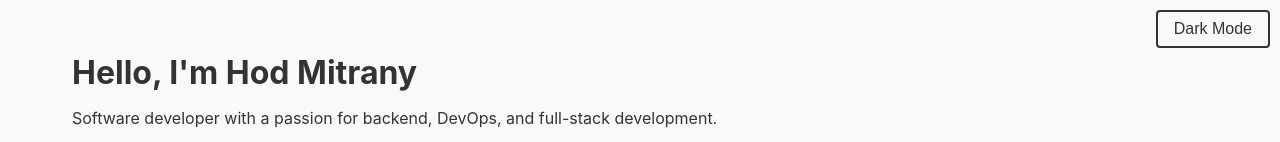
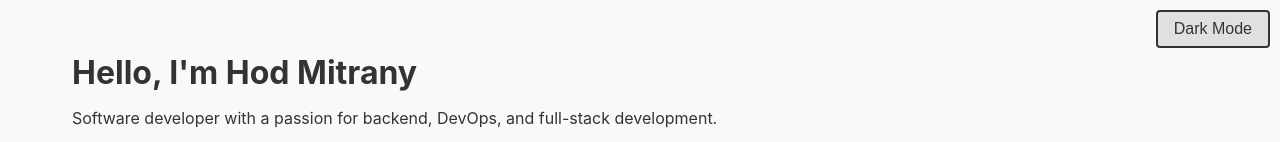
Before and after one commit to hod25/Portfolio, a Next.js app: page / in a window 1280 px wide. In both pictures the pointer is over the button "Dark Mode". Shown: the top 142 px of the page. Built offline with nearby package versions, Linux system fonts and the light colour scheme; no server answers.

Commit message:
hover dark mode

```diff
--- a/styles/globals.css
+++ b/styles/globals.css
@@ -168,6 +168,10 @@ button.dark-mode-toggle {
   top: 10px;
   right: 10px;
   z-index: 1000;
+}
+
+button.dark-mode-toggle:hover {
+  background-color: rgba(0, 0, 0, 0.1);
 }
 
 /* מצב כהה */
```
